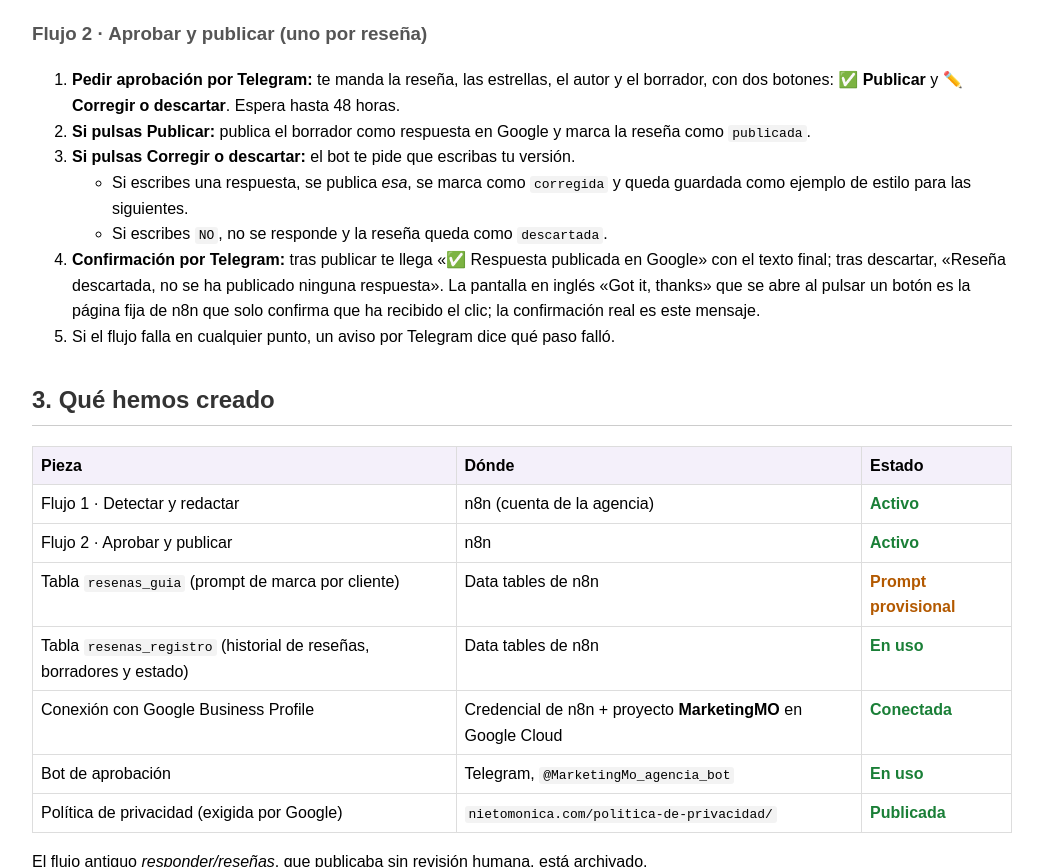
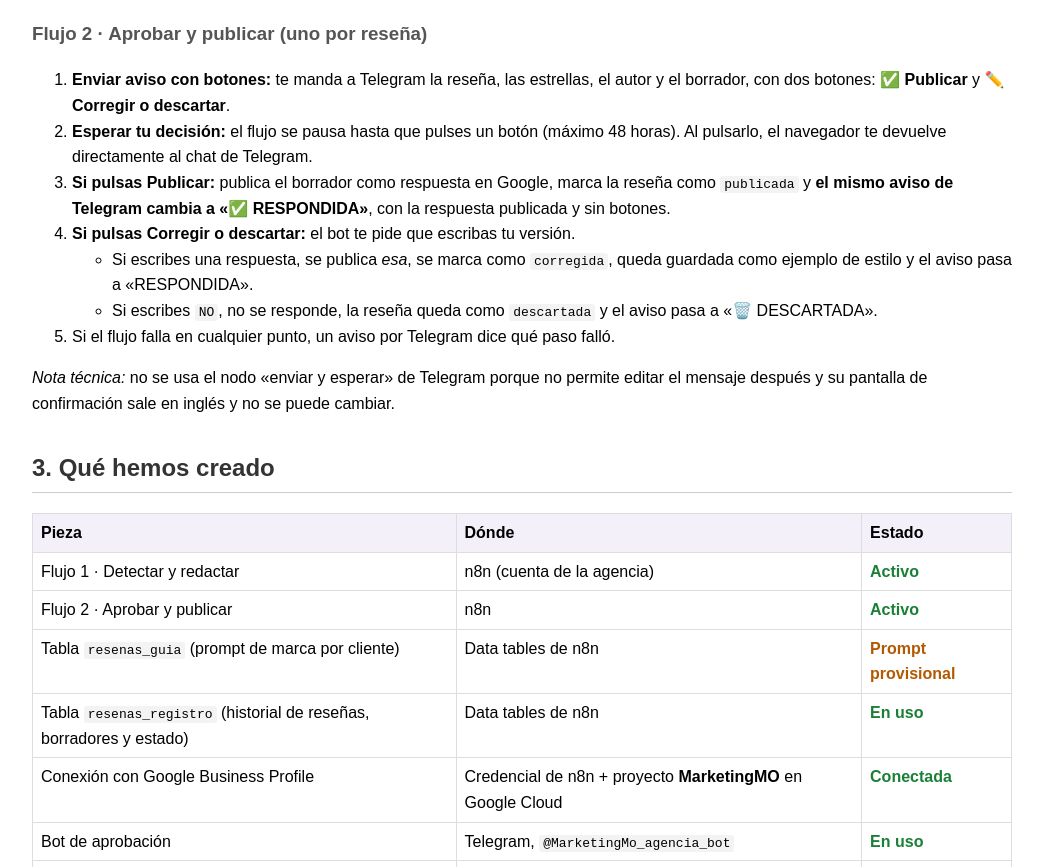
Before and after one commit to eliasventasmo-odde/marketing-guias, a plain HTML site: page 15-guia-resenas-google-n8n.html in a window 1280 px wide. Shown: the part 1032-1899 px from the top of the page, without its empty margins (16-1059 px from the left). Drawn offline with Linux system fonts and the light colour scheme.

Commit message:
Guía 15: aviso de Telegram que cambia a RESPONDIDA al aprobar
Co-Authored-By: Claude Sonnet 5.5 <noreply@anthropic.com>

```diff
--- a/15-guia-resenas-google-n8n.html
+++ b/15-guia-resenas-google-n8n.html
@@ -33,17 +33,18 @@
 </ol>
 <h3>Flujo 2 &middot; Aprobar y publicar (uno por reseña)</h3>
 <ol>
-<li><strong>Pedir aprobación por Telegram:</strong> te manda la reseña, las estrellas, el autor y el borrador, con dos botones: <strong>&#9989; Publicar</strong> y <strong>&#9999;&#65039; Corregir o descartar</strong>. Espera hasta 48 horas.</li>
-<li><strong>Si pulsas Publicar:</strong> publica el borrador como respuesta en Google y marca la reseña como <code>publicada</code>.</li>
+<li><strong>Enviar aviso con botones:</strong> te manda a Telegram la reseña, las estrellas, el autor y el borrador, con dos botones: <strong>&#9989; Publicar</strong> y <strong>&#9999;&#65039; Corregir o descartar</strong>.</li>
+<li><strong>Esperar tu decisión:</strong> el flujo se pausa hasta que pulses un botón (máximo 48 horas). Al pulsarlo, el navegador te devuelve directamente al chat de Telegram.</li>
+<li><strong>Si pulsas Publicar:</strong> publica el borrador como respuesta en Google, marca la reseña como <code>publicada</code> y <strong>el mismo aviso de Telegram cambia a &laquo;&#9989; RESPONDIDA&raquo;</strong>, con la respuesta publicada y sin botones.</li>
 <li><strong>Si pulsas Corregir o descartar:</strong> el bot te pide que escribas tu versión.
   <ul>
-  <li>Si escribes una respuesta, se publica <em>esa</em>, se marca como <code>corregida</code> y queda guardada como ejemplo de estilo para las siguientes.</li>
-  <li>Si escribes <code>NO</code>, no se responde y la reseña queda como <code>descartada</code>.</li>
+  <li>Si escribes una respuesta, se publica <em>esa</em>, se marca como <code>corregida</code>, queda guardada como ejemplo de estilo y el aviso pasa a &laquo;RESPONDIDA&raquo;.</li>
+  <li>Si escribes <code>NO</code>, no se responde, la reseña queda como <code>descartada</code> y el aviso pasa a &laquo;&#128465;&#65039; DESCARTADA&raquo;.</li>
   </ul>
 </li>
-<li><strong>Confirmación por Telegram:</strong> tras publicar te llega &laquo;&#9989; Respuesta publicada en Google&raquo; con el texto final; tras descartar, &laquo;Reseña descartada, no se ha publicado ninguna respuesta&raquo;. La pantalla en inglés &laquo;Got it, thanks&raquo; que se abre al pulsar un botón es la página fija de n8n que solo confirma que ha recibido el clic; la confirmación real es este mensaje.</li>
 <li>Si el flujo falla en cualquier punto, un aviso por Telegram dice qué paso falló.</li>
 </ol>
+<p><em>Nota técnica:</em> no se usa el nodo &laquo;enviar y esperar&raquo; de Telegram porque no permite editar el mensaje después y su pantalla de confirmación sale en inglés y no se puede cambiar.</p>
 
 <h2>3. Qué hemos creado</h2>
 <table>
```
